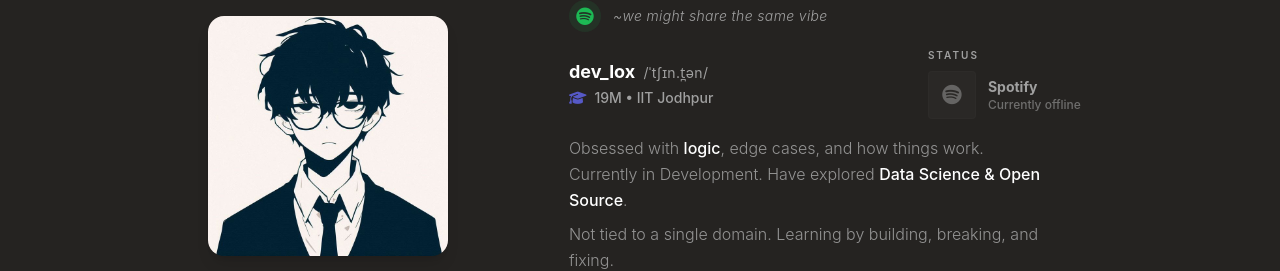
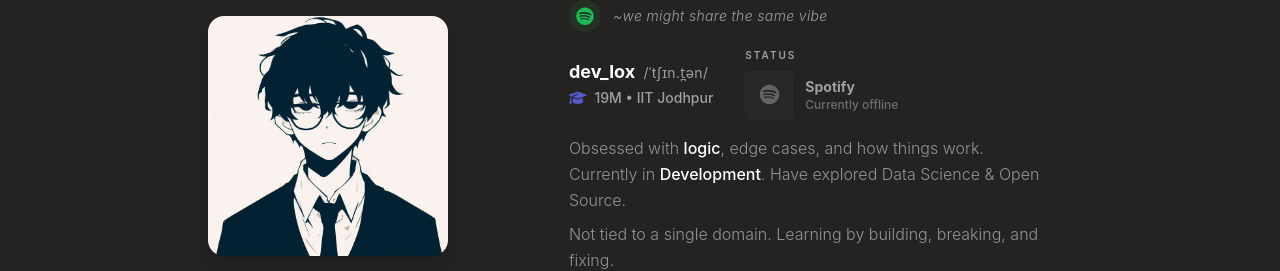
Before and after one commit to ChinTn/portfoliosite, a React (Vite) app in the folder client/: page / in a window 1280 px wide. Shown: the part 370-641 px from the top of the page. Built offline with nearby package versions, Linux system fonts and the light colour scheme; no server answers.

Commit message:
UI: Reduce gap between bio and widget, update text highlights

```diff
--- a/client/src/components/Hero.jsx
+++ b/client/src/components/Hero.jsx
@@ -131,8 +131,8 @@ const Hero = () => {
             </div>
 
             {/* Info (Bio & Widget) */}
-            <div className="w-full flex flex-col md:flex-row items-center md:items-center justify-between mb-4">
-              <div className="text-center md:text-left mb-3 md:mb-0">
+            <div className="w-full flex flex-col md:flex-row items-center md:items-center justify-center md:justify-start gap-5 md:gap-8 mb-4">
+              <div className="text-center md:text-left mb-2 md:mb-0">
                 <div className="text-text-main font-bold text-lg mb-0.5">
                   dev_lox <span className="text-text-dim text-sm font-normal tracking-wide ml-1">/ˈtʃɪn.t̪ən/</span>
                 </div>
@@ -149,7 +149,7 @@ const Hero = () => {
             <div className="text-text-dim/90 text-[15px] md:text-base leading-relaxed mb-4 max-w-lg font-light">
               <p className="mb-2">
                 Obsessed with <span className="text-text-main font-medium">logic</span>, edge cases, and how things work.<br />
-                Currently in Development. Have explored <span className="text-text-main font-medium">Data Science & Open Source</span>.
+                Currently in <span className="text-text-main font-medium">Development</span>. Have explored Data Science & Open Source.
               </p>
               <p className="mb-2">
                 Not tied to a single domain. Learning by building, breaking, and fixing.
```
